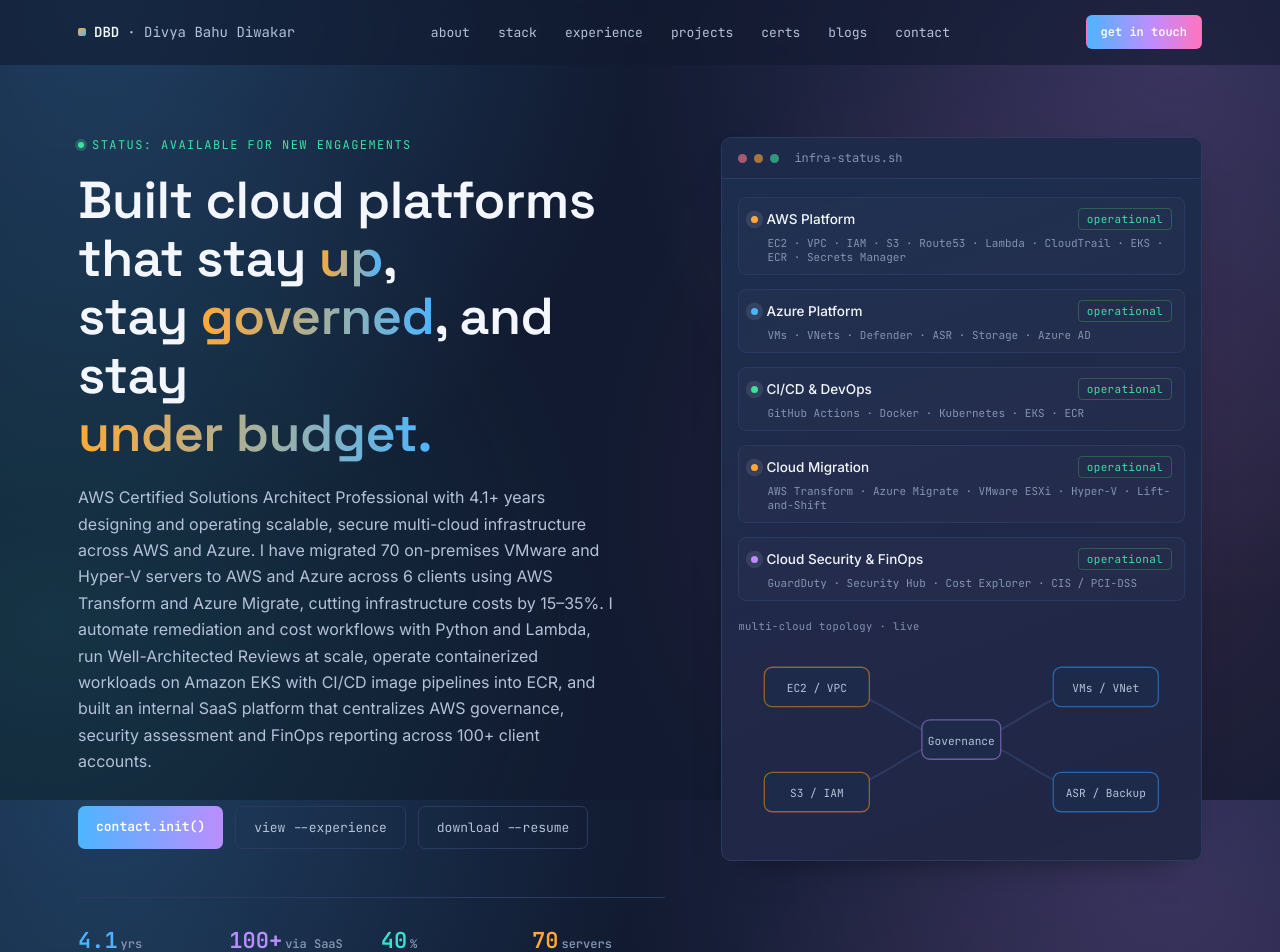
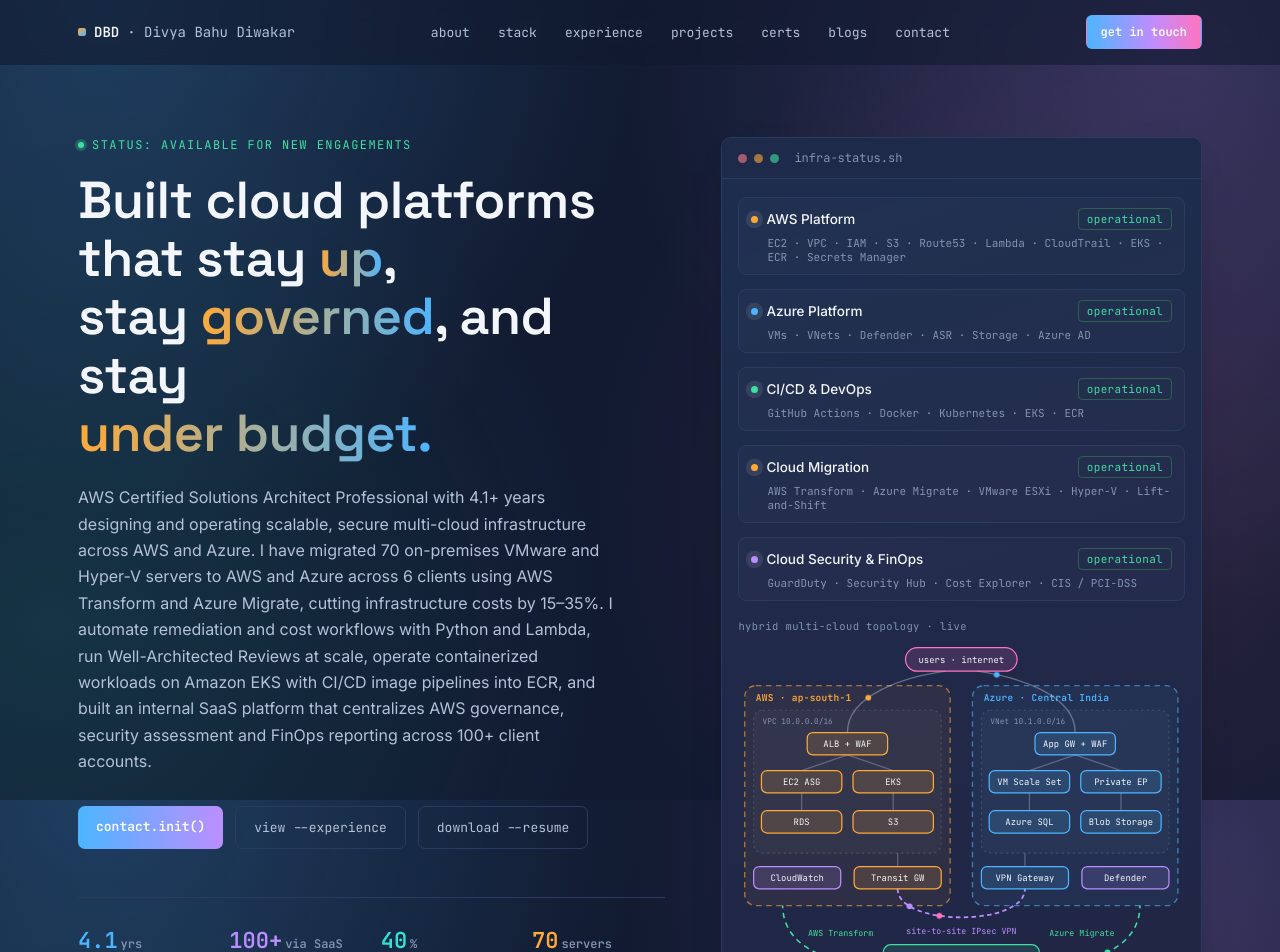
Before and after one commit to divyabahu/diwakarsportfolio, a React (Vite) app: page / in a window 1280 px wide. Shown: the top 952 px of the page. Built offline with nearby package versions, Linux system fonts and the light colour scheme.

Commit message:
New hybrid AWS + Azure network diagram

```diff
--- a/src/components/ArchitectureMap.jsx
+++ b/src/components/ArchitectureMap.jsx
@@ -1,79 +1,168 @@
+// Hybrid multi-cloud network: users reach apps in an AWS VPC and an Azure VNet,
+// the two clouds are joined by a site-to-site IPsec VPN, and on-prem VMware / Hyper-V
+// servers migrate into each cloud (AWS Transform, Azure Migrate).
+
+const P = {
+  usersAws: 'M186,27 C150,32 98,48 98,82',
+  usersAz: 'M214,27 C250,32 302,48 302,82',
+  vpn: 'M143,222 C143,256 257,256 257,222',
+  vpnBack: 'M257,222 C257,256 143,256 143,222',
+  migAws: 'M130,290 C70,290 40,268 40,237',
+  migAz: 'M270,290 C330,290 360,268 360,237',
+}
+
+const W = 72
+const H = 20
+
+function Node({ x, y, w = W, h = H, label, kind }) {
+  return (
+    <g className={`arch2__node arch2__node--${kind}`}>
+      <rect x={x} y={y} width={w} height={h} rx="5" />
+      <text x={x + w / 2} y={y + h / 2 + 3} textAnchor="middle" className="mono">{label}</text>
+    </g>
+  )
+}
+
+function Packet({ d, color, dur = 3, delay = 0 }) {
+  return (
+    <circle
+      r="2.6"
+      fill={color}
+      className="arch2__packet"
+      style={{ offsetPath: `path('${d}')`, animationDuration: `${dur}s`, animationDelay: `${delay}s` }}
+    />
+  )
+}
+
 export default function ArchitectureMap() {
   return (
     <div className="arch">
-      <div className="arch__label mono">multi-cloud topology · live</div>
-      <svg viewBox="0 0 340 150" className="arch__svg" role="img" aria-label="Diagram of AWS and Azure regions connected through a governance and monitoring hub">
-        <defs>
-          <linearGradient id="edgeGrad" x1="0" y1="0" x2="1" y2="0">
-            <stop offset="0%" stopColor="var(--aws)" />
-            <stop offset="100%" stopColor="var(--azure)" />
-          </linearGradient>
-        </defs>
+      <div className="arch__label mono">hybrid multi-cloud topology · live</div>
+      <svg
+        viewBox="0 0 400 318"
+        className="arch__svg"
+        role="img"
+        aria-label="Network diagram: users reach an application load balancer in an AWS VPC and an Application Gateway in an Azure VNet. The AWS Transit Gateway and Azure VPN Gateway are linked by a site-to-site IPsec VPN, and on-premises VMware and Hyper-V servers migrate to AWS with AWS Transform and to Azure with Azure Migrate."
+      >
+        {/* Cloud regions */}
+        <rect x="6" y="40" width="184" height="197" rx="10" className="arch2__region arch2__region--aws" />
+        <text x="16" y="54" className="arch2__region-label arch2__region-label--aws mono">AWS · ap-south-1</text>
+        <rect x="14" y="62" width="168" height="128" rx="8" className="arch2__net" />
+        <text x="22" y="74" className="arch2__net-label mono">VPC 10.0.0.0/16</text>
 
-        {/* edges */}
-        <path d="M60,35 C110,35 130,75 170,75" className="arch__edge" />
-        <path d="M60,115 C110,115 130,75 170,75" className="arch__edge" />
-        <path d="M170,75 C210,75 230,35 280,35" className="arch__edge" />
-        <path d="M170,75 C210,75 230,115 280,115" className="arch__edge" />
+        <rect x="210" y="40" width="184" height="197" rx="10" className="arch2__region arch2__region--azure" />
+        <text x="220" y="54" className="arch2__region-label arch2__region-label--azure mono">Azure · Central India</text>
+        <rect x="218" y="62" width="168" height="128" rx="8" className="arch2__net" />
+        <text x="226" y="74" className="arch2__net-label mono">VNet 10.1.0.0/16</text>
 
-        {/* traveling packets */}
-        <circle r="2.6" fill="var(--aws)" className="arch__packet arch__packet--1" />
-        <circle r="2.6" fill="var(--azure)" className="arch__packet arch__packet--2" />
+        {/* Edges */}
+        <path d={P.usersAws} className="arch2__edge arch2__edge--traffic" />
+        <path d={P.usersAz} className="arch2__edge arch2__edge--traffic" />
+        <path d="M98,102 L57,116 M98,102 L139,116 M57,136 L57,152 M139,136 L139,152 M143,190 L143,202" className="arch2__edge" />
+        <path d="M302,102 L261,116 M302,102 L343,116 M261,136 L261,152 M343,136 L343,152 M257,190 L257,202" className="arch2__edge" />
+        <path d={P.vpn} className="arch2__edge arch2__edge--vpn" />
+        <path d={P.migAws} className="arch2__edge arch2__edge--mig" />
+        <path d={P.migAz} className="arch2__edge arch2__edge--mig" />
 
-        {/* AWS nodes */}
-        <g>
-          <rect x="20" y="20" width="80" height="30" rx="6" className="arch__node arch__node--aws" />
-          <text x="60" y="39" textAnchor="middle" className="arch__node-text mono">EC2 / VPC</text>
-        </g>
-        <g>
-          <rect x="20" y="100" width="80" height="30" rx="6" className="arch__node arch__node--aws" />
-          <text x="60" y="119" textAnchor="middle" className="arch__node-text mono">S3 / IAM</text>
+        {/* Users */}
+        <g className="arch2__node arch2__node--users">
+          <rect x="150" y="6" width="100" height="21" rx="10.5" />
+          <text x="200" y="20" textAnchor="middle" className="mono">users · internet</text>
         </g>
 
-        {/* Hub */}
-        <g>
-          <rect x="140" y="60" width="60" height="30" rx="6" className="arch__node arch__node--hub" />
-          <text x="170" y="79" textAnchor="middle" className="arch__node-text mono">Governance</text>
+        {/* AWS */}
+        <Node x={62} y={82} label="ALB + WAF" kind="aws" />
+        <Node x={21} y={116} label="EC2 ASG" kind="aws" />
+        <Node x={103} y={116} label="EKS" kind="aws" />
+        <Node x={21} y={152} label="RDS" kind="aws" />
+        <Node x={103} y={152} label="S3" kind="aws" />
+        <Node x={14} y={202} w={78} label="CloudWatch" kind="gov" />
+        <Node x={104} y={202} w={78} label="Transit GW" kind="aws" />
+
+        {/* Azure */}
+        <Node x={266} y={82} label="App GW + WAF" kind="azure" />
+        <Node x={225} y={116} label="VM Scale Set" kind="azure" />
+        <Node x={307} y={116} label="Private EP" kind="azure" />
+        <Node x={225} y={152} label="Azure SQL" kind="azure" />
+        <Node x={307} y={152} label="Blob Storage" kind="azure" />
+        <Node x={218} y={202} w={78} label="VPN Gateway" kind="azure" />
+        <Node x={308} y={202} w={78} label="Defender" kind="gov" />
+
+        {/* Link + migration labels */}
+        <text x="200" y="262" textAnchor="middle" className="arch2__link-label mono">site-to-site IPsec VPN</text>
+        <text x="92" y="264" textAnchor="middle" className="arch2__mig-label mono">AWS Transform</text>
+        <text x="308" y="264" textAnchor="middle" className="arch2__mig-label mono">Azure Migrate</text>
+
+        {/* On-prem */}
+        <g className="arch2__node arch2__node--onprem">
+          <rect x="130" y="272" width="140" height="36" rx="7" />
+          <text x="200" y="287" textAnchor="middle" className="mono">on-prem data centre</text>
+          <text x="200" y="300" textAnchor="middle" className="mono arch2__sub">VMware · Hyper-V</text>
         </g>
 
-        {/* Azure nodes */}
-        <g>
-          <rect x="240" y="20" width="80" height="30" rx="6" className="arch__node arch__node--azure" />
-          <text x="280" y="39" textAnchor="middle" className="arch__node-text mono">VMs / VNet</text>
-        </g>
-        <g>
-          <rect x="240" y="100" width="80" height="30" rx="6" className="arch__node arch__node--azure" />
-          <text x="280" y="119" textAnchor="middle" className="arch__node-text mono">ASR / Backup</text>
-        </g>
+        {/* Moving traffic */}
+        <Packet d={P.usersAws} color="var(--aws)" dur={2.6} />
+        <Packet d={P.usersAz} color="var(--azure)" dur={2.6} delay={1.3} />
+        <Packet d={P.vpn} color="var(--violet)" dur={2.2} />
+        <Packet d={P.vpnBack} color="var(--pink)" dur={2.2} delay={1.1} />
+        <Packet d={P.migAws} color="var(--green)" dur={3.4} />
+        <Packet d={P.migAz} color="var(--green)" dur={3.4} delay={1.7} />
       </svg>
+
+      <div className="arch2__legend mono">
+        <span><i style={{ background: 'var(--aws)' }} />AWS</span>
+        <span><i style={{ background: 'var(--azure)' }} />Azure</span>
+        <span><i style={{ background: 'var(--violet)' }} />VPN link</span>
+        <span><i style={{ background: 'var(--green)' }} />migration</span>
+      </div>
 
       <style>{`
         .arch { padding: 0 16px 18px; }
         .arch__label { font-size: 10.5px; color: var(--text-faint); margin-bottom: 8px; letter-spacing: .04em; }
-        .arch__svg { width: 100%; height: auto; overflow: visible; }
-        .arch__edge {
-          fill: none;
-          stroke: var(--border);
-          stroke-width: 1.5;
+        .arch__svg { width: 100%; height: auto; overflow: visible; display: block; }
+
+        .arch2__region { stroke-width: 1.2; stroke-dasharray: 5 4; }
+        .arch2__region--aws { fill: rgba(255,169,56,0.06); stroke: rgba(255,169,56,0.6); }
+        .arch2__region--azure { fill: rgba(77,181,255,0.06); stroke: rgba(77,181,255,0.6); }
+        .arch2__region-label { font-size: 8.5px; font-weight: 600; letter-spacing: .03em; }
+        .arch2__region-label--aws { fill: var(--aws); }
+        .arch2__region-label--azure { fill: var(--azure); }
+        .arch2__net { fill: rgba(255,255,255,0.025); stroke: rgba(255,255,255,0.14); stroke-width: 1; stroke-dasharray: 2 3; }
+        .arch2__net-label { font-size: 7px; fill: var(--text-faint); }
+
+        .arch2__edge { fill: none; stroke: rgba(180,193,216,0.35); stroke-width: 1.2; }
+        .arch2__edge--traffic { stroke: rgba(180,193,216,0.45); }
+        .arch2__edge--vpn { stroke: var(--violet); stroke-width: 1.6; stroke-dasharray: 4 3; animation: arch2-dash 1.2s linear infinite; }
+        .arch2__edge--mig { stroke: var(--green); stroke-width: 1.4; stroke-dasharray: 5 4; animation: arch2-dash 1.6s linear infinite; }
+
+        .arch2__node rect { stroke-width: 1.1; }
+        .arch2__node text { font-size: 8px; fill: var(--text); }
+        .arch2__node--aws rect { fill: rgba(255,169,56,0.14); stroke: var(--aws); }
+        .arch2__node--azure rect { fill: rgba(77,181,255,0.14); stroke: var(--azure); }
+        .arch2__node--gov rect { fill: rgba(187,142,255,0.14); stroke: var(--violet); }
+        .arch2__node--users rect { fill: rgba(255,116,192,0.14); stroke: var(--pink); }
+        .arch2__node--onprem rect { fill: rgba(62,224,161,0.12); stroke: var(--green); }
+        .arch2__node--onprem .arch2__sub { fill: var(--text-dim); font-size: 7.5px; }
+
+        .arch2__link-label { font-size: 7.5px; fill: var(--violet); }
+        .arch2__mig-label { font-size: 7.5px; fill: var(--green); }
+
+        .arch2__packet { offset-rotate: 0deg; animation-name: arch2-travel; animation-timing-function: linear; animation-iteration-count: infinite; opacity: 0; }
+        @keyframes arch2-travel {
+          0% { offset-distance: 0%; opacity: 0; }
+          10% { opacity: 1; }
+          90% { opacity: 1; }
+          100% { offset-distance: 100%; opacity: 0; }
         }
-        .arch__node {
-          fill: var(--panel-2);
-          stroke: var(--border);
-          stroke-width: 1;
-        }
-        .arch__node--aws { stroke: rgba(255,159,28,0.5); }
-        .arch__node--azure { stroke: rgba(58,160,255,0.5); }
-        .arch__node--hub { stroke: rgba(176,131,240,0.55); }
-        .arch__node-text { font-size: 8.5px; fill: var(--text-dim); }
+        @keyframes arch2-dash { to { stroke-dashoffset: -18; } }
 
-        .arch__packet--1 { offset-path: path('M60,35 C110,35 130,75 170,75'); animation: travel1 3.2s linear infinite; }
-        .arch__packet--2 { offset-path: path('M170,75 C210,75 230,35 280,35'); animation: travel2 3.2s linear infinite 1.1s; }
-
-        @keyframes travel1 { 0% { offset-distance: 0%; opacity: 0; } 10% { opacity: 1; } 90% { opacity: 1; } 100% { offset-distance: 100%; opacity: 0; } }
-        @keyframes travel2 { 0% { offset-distance: 0%; opacity: 0; } 10% { opacity: 1; } 90% { opacity: 1; } 100% { offset-distance: 100%; opacity: 0; } }
+        .arch2__legend { display: flex; flex-wrap: wrap; gap: 6px 14px; margin-top: 10px; font-size: 10px; color: var(--text-dim); }
+        .arch2__legend span { display: inline-flex; align-items: center; gap: 6px; }
+        .arch2__legend i { width: 8px; height: 8px; border-radius: 2px; display: inline-block; }
 
         @media (prefers-reduced-motion: reduce) {
-          .arch__packet--1, .arch__packet--2 { animation: none; opacity: 0; }
+          .arch2__packet { animation: none; opacity: 0; }
+          .arch2__edge--vpn, .arch2__edge--mig { animation: none; }
         }
       `}</style>
     </div>
```
